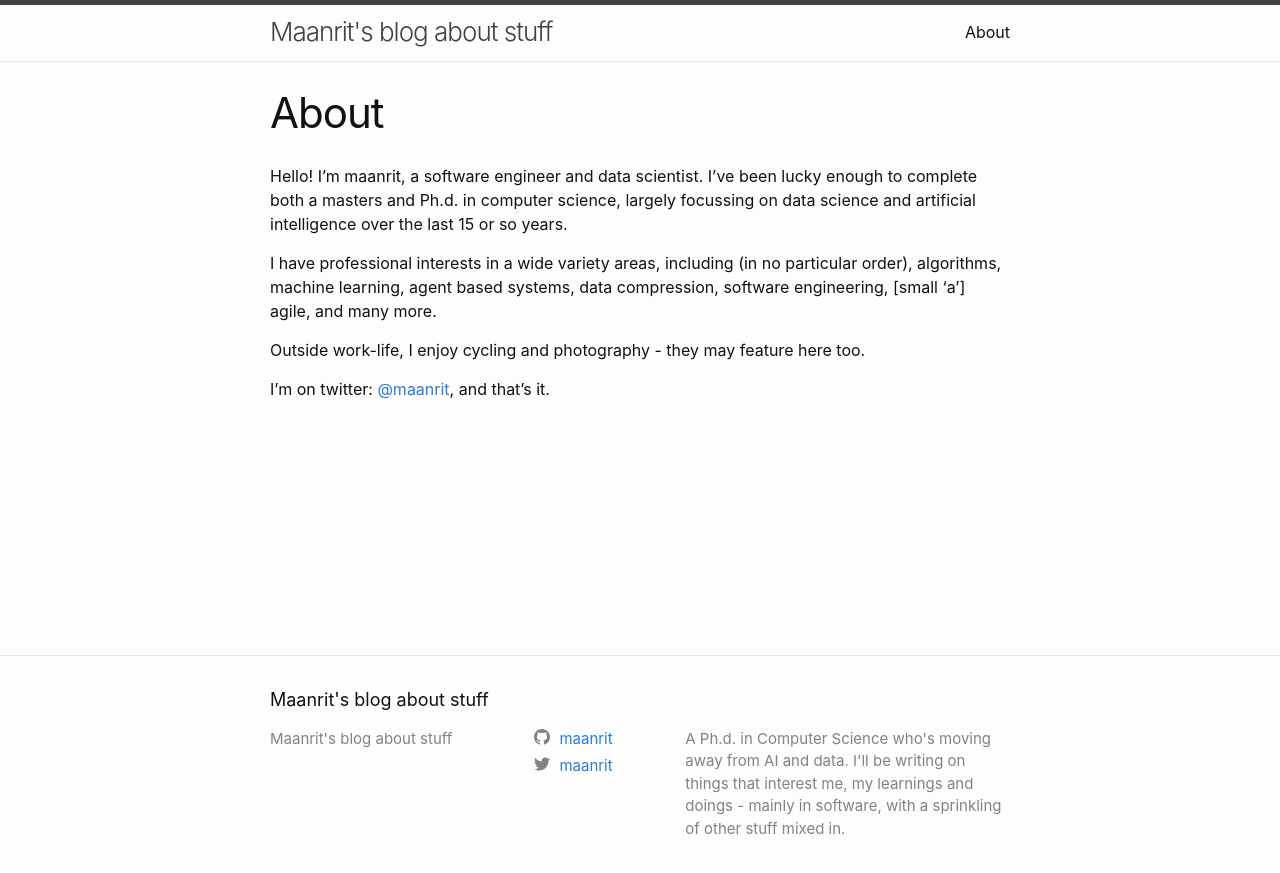
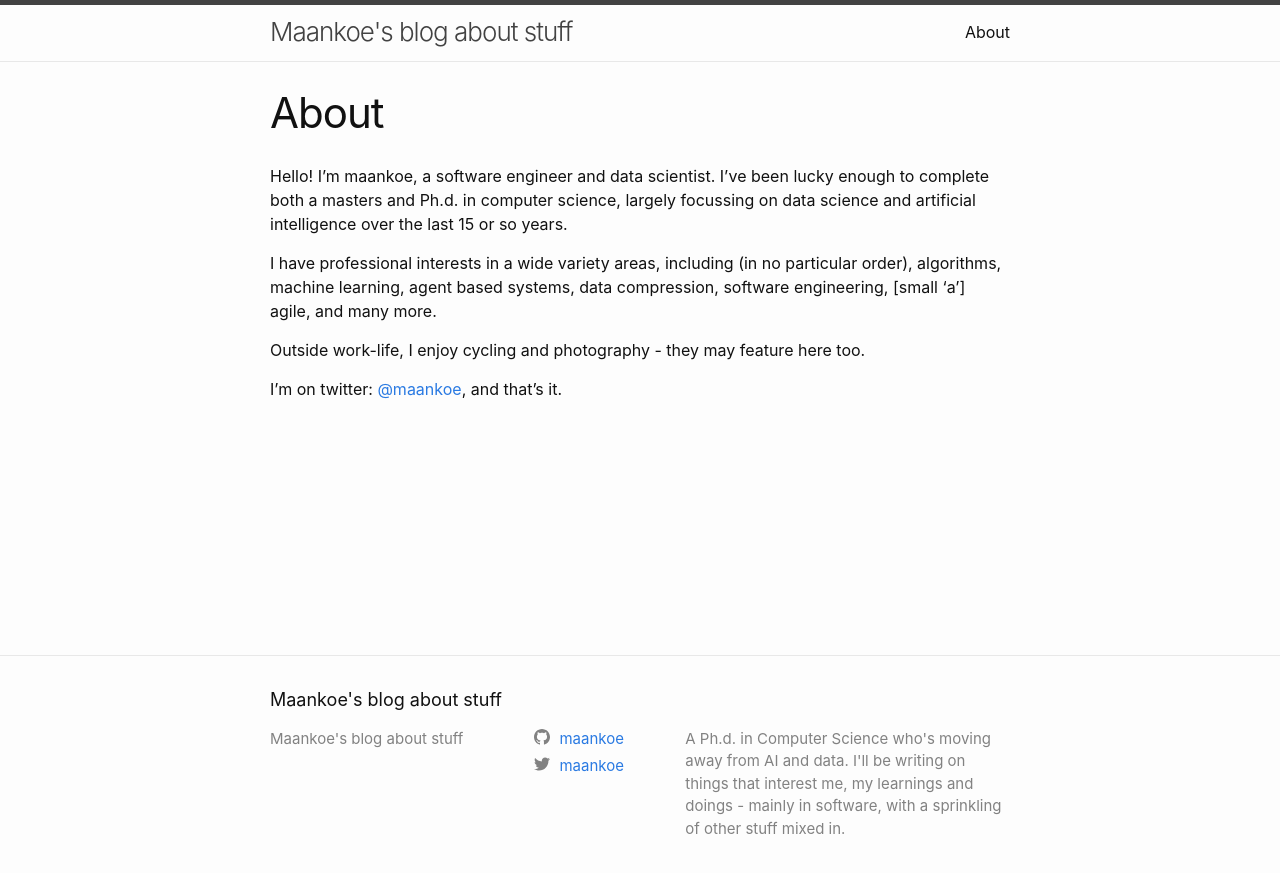
Before and after one commit to maankoe/maankoe.github.io, a Jekyll site: the page built from about.markdown, in a window 1280 px wide. Shown: the top 873 px of the page. Built offline with Jekyll 4.4.1, drawn with Linux system fonts in a browser that asks for light colours.

Commit message:
maanrit -> maankoe, another math test

```diff
--- a/_config.yml
+++ b/_config.yml
@@ -18,7 +18,7 @@
 # You can create any custom variable you would like, and they will be accessible
 # in the templates via {{ site.myvariable }}.
 
-title: Maanrit's blog about stuff
+title: Maankoe's blog about stuff
 # email: your-email@example.com
 description: >- # this means to ignore newlines until "baseurl:"
   A Ph.d. in Computer Science who's moving away from AI and data.
@@ -26,8 +26,8 @@ description: >- # this means to ignore newlines until "baseurl:"
   mainly in software, with a sprinkling of other stuff mixed in.
 baseurl: "" # the subpath of your site, e.g. /blog
 url: "" # the base hostname & protocol for your site, e.g. http://example.com
-twitter_username: maanrit
-github_username:  maanrit
+twitter_username: maankoe
+github_username:  maankoe
 
 # Build settings
 # theme: minima
--- a/_includes/header.html
+++ b/_includes/header.html
@@ -29,12 +29,12 @@
   </div>
 
   <!-- for mathjax support -->
-  {% if page.hasmath %}
+  <!-- {% if page.hasmath %} -->
     <script type="text/x-mathjax-config">
       MathJax.Hub.Config({
       TeX: { equationNumbers: { autoNumber: "AMS" } }
       });
     </script>
     <script type="text/javascript" async src="http://cdn.mathjax.org/mathjax/latest/MathJax.js?config=TeX-AMS-MML_HTMLorMML"></script>
-  {% endif %}
+  <!-- {% endif %} -->
 </header>
--- a/_posts/2022-07-12-machine-leraning-formalism.markdown
+++ b/_posts/2022-07-12-machine-leraning-formalism.markdown
@@ -5,6 +5,7 @@ date:   2022-07-12 21:21:09 +0100
 categories: ml
 hasmath: true
 ---
+
 # This is a test for math
 
 Some text
--- a/about.markdown
+++ b/about.markdown
@@ -4,10 +4,10 @@ title: About
 permalink: /about/
 ---
 
-Hello! I'm maanrit, a software engineer and data scientist. I've been lucky enough to complete both a masters and Ph.d. in computer science, largely focussing on data science and artificial intelligence over the last 15 or so years.
+Hello! I'm maankoe, a software engineer and data scientist. I've been lucky enough to complete both a masters and Ph.d. in computer science, largely focussing on data science and artificial intelligence over the last 15 or so years.
 
 I have professional interests in a wide variety areas, including (in no particular order), algorithms, machine learning, agent based systems, data compression, software engineering, [small 'a'] agile, and many more.
 
 Outside work-life, I enjoy cycling and photography - they may feature here too.
 
-I'm on twitter: [@maanrit](https://twitter.com/maanrit), and that's it.
+I'm on twitter: [@maankoe](https://twitter.com/maankoe), and that's it.
```
Also changed, not shown: README.md.
